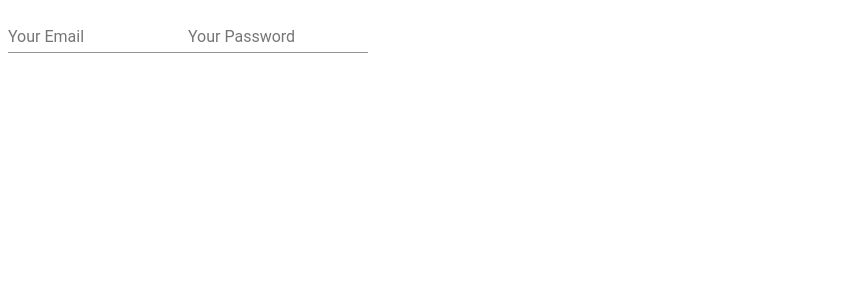
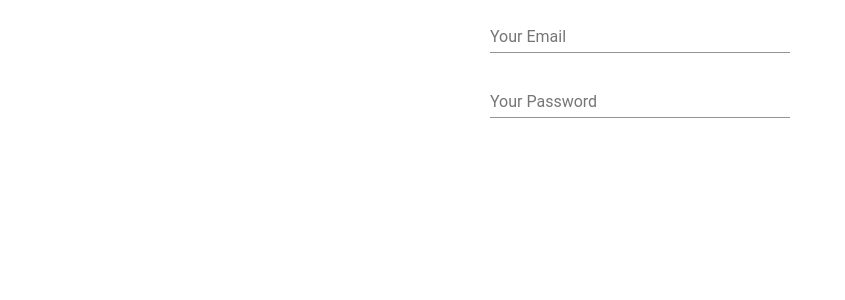
Before and after one commit to Elybourland/ang-mat-app, an Angular app in the folder fitness-tracker/: page /signup in a window 1280 px wide. Shown: the top 300 px of the page, without its empty margins (0-845 px from the left). Built offline with nearby package versions, Linux system fonts and the light colour scheme.

Commit message:
adding angular/flex-layout

```diff
--- a/fitness-tracker/package.json
+++ b/fitness-tracker/package.json
@@ -16,6 +16,7 @@
     "@angular/common": "~11.1.2",
     "@angular/compiler": "~11.1.2",
     "@angular/core": "~11.1.2",
+    "@angular/flex-layout": "^11.0.0-beta.33",
     "@angular/forms": "~11.1.2",
     "@angular/material": "^11.1.2",
     "@angular/platform-browser": "~11.1.2",
--- a/fitness-tracker/src/app/app.module.ts
+++ b/fitness-tracker/src/app/app.module.ts
@@ -14,6 +14,7 @@
 import { AppRoutingModule } from './app-routing.module';
 import { MatFormFieldModule } from '@angular/material/form-field';
 import { MatInputModule } from '@angular/material/input';
+import { FlexLayoutModule } from '@angular/flex-layout';
 
 @NgModule({
   declarations: [
@@ -33,7 +34,8 @@
     MatButtonModule,
     AppRoutingModule,
     MatFormFieldModule,
-    MatInputModule
+    MatInputModule,
+    FlexLayoutModule
   ],
   providers: [],
   bootstrap: [AppComponent]
--- a/fitness-tracker/src/app/auth/signup/signup.component.css
+++ b/fitness-tracker/src/app/auth/signup/signup.component.css
@@ -0,0 +1,3 @@
+mat-form-field {
+    width: 300px;
+}
--- a/fitness-tracker/src/app/auth/signup/signup.component.html
+++ b/fitness-tracker/src/app/auth/signup/signup.component.html
@@ -1,5 +1,5 @@
-<section>
-    <form>
+<section class="signup-form">
+    <form fxLayout="column" fxLayoutAlign="center center">
         <mat-form-field>
             <input type="email" matInput placeholder="Your Email">
         </mat-form-field>
@@ -8,8 +8,3 @@
         </mat-form-field>
     </form>
 </section>
-<section id="container">
-    <div id="child1" class="child"></div>
-    <div id="child2" class="child"></div>
-    <div id="child3" class="child"></div>
-</section>
```
Also changed, not shown: 1 other file (tests, documents, lock files or other folders).
